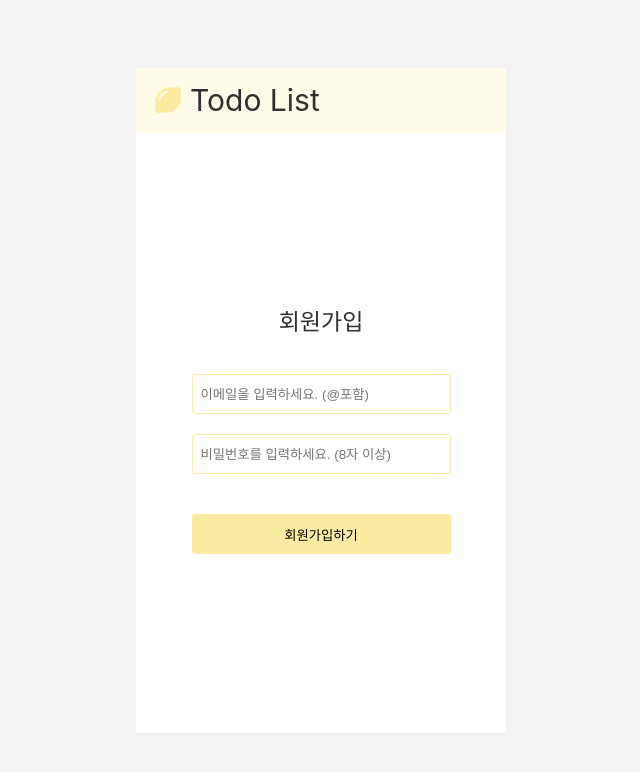
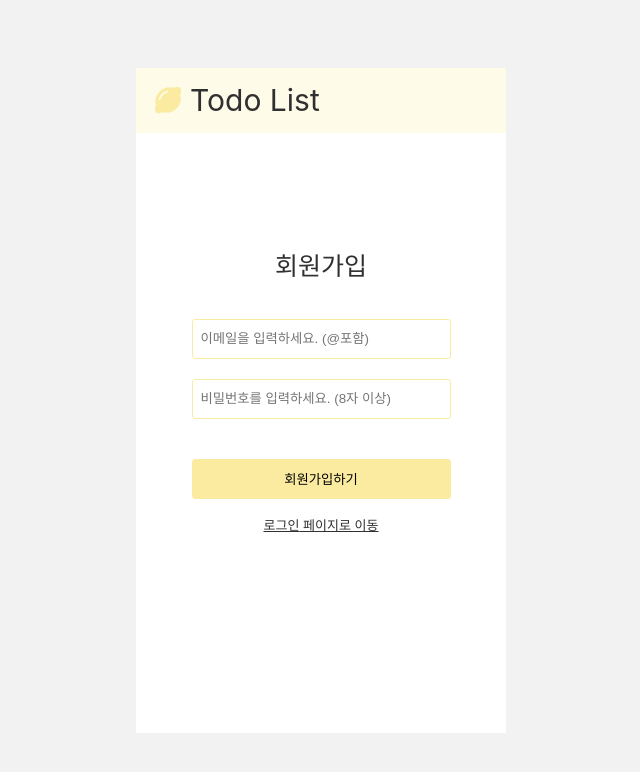
Before and after one commit to YesunPark/wanted-pre-onboarding-frontend, a React (Create React App) app: page /signup in a window 1280 px wide. Shown: the top 772 px of the page, without its empty margins (319-959 px from the left). Built offline with nearby package versions, Linux system fonts and the light colour scheme.

Commit message:
Add: 로그인/회원가입 페이지간 이동 링크 추가

```diff
--- a/src/styles/SignupLoginForm.style.jsx
+++ b/src/styles/SignupLoginForm.style.jsx
@@ -1,3 +1,4 @@
+import { Link } from 'react-router-dom';
 import styled from 'styled-components';
 
 const SignupLoginForm = ({
@@ -37,6 +38,9 @@ const SignupLoginForm = ({
       <div className='btn-box'>
         <button onClick={btnClick}>{btnTxt}</button>
       </div>
+      <Link className='link' to={title === '로그인' ? '/signup' : '/'}>
+        {title === '로그인' ? '회원가입' : '로그인'} 페이지로 이동
+      </Link>
     </FormContainer>
   );
 };
@@ -50,10 +54,12 @@ const FormContainer = styled.div`
   height: 600px;
   padding: 0 15%;
   background-color: #ffffff;
+
   .title {
     margin-bottom: 40px;
-    font-size: 23px;
+    font-size: 25px;
   }
+
   div {
     display: flex;
     justify-content: center;
@@ -79,6 +85,7 @@ const FormContainer = styled.div`
         }
       }
     }
+
     input,
     button {
       width: 100%;
@@ -87,6 +94,12 @@ const FormContainer = styled.div`
       border-radius: 3px;
     }
   }
+
+  .link {
+    margin: 20px 0 80px;
+    color: ${(props) => props.theme.color.txt};
+    font-size: 13px;
+  }
 `;
 
 export default SignupLoginForm;
```
